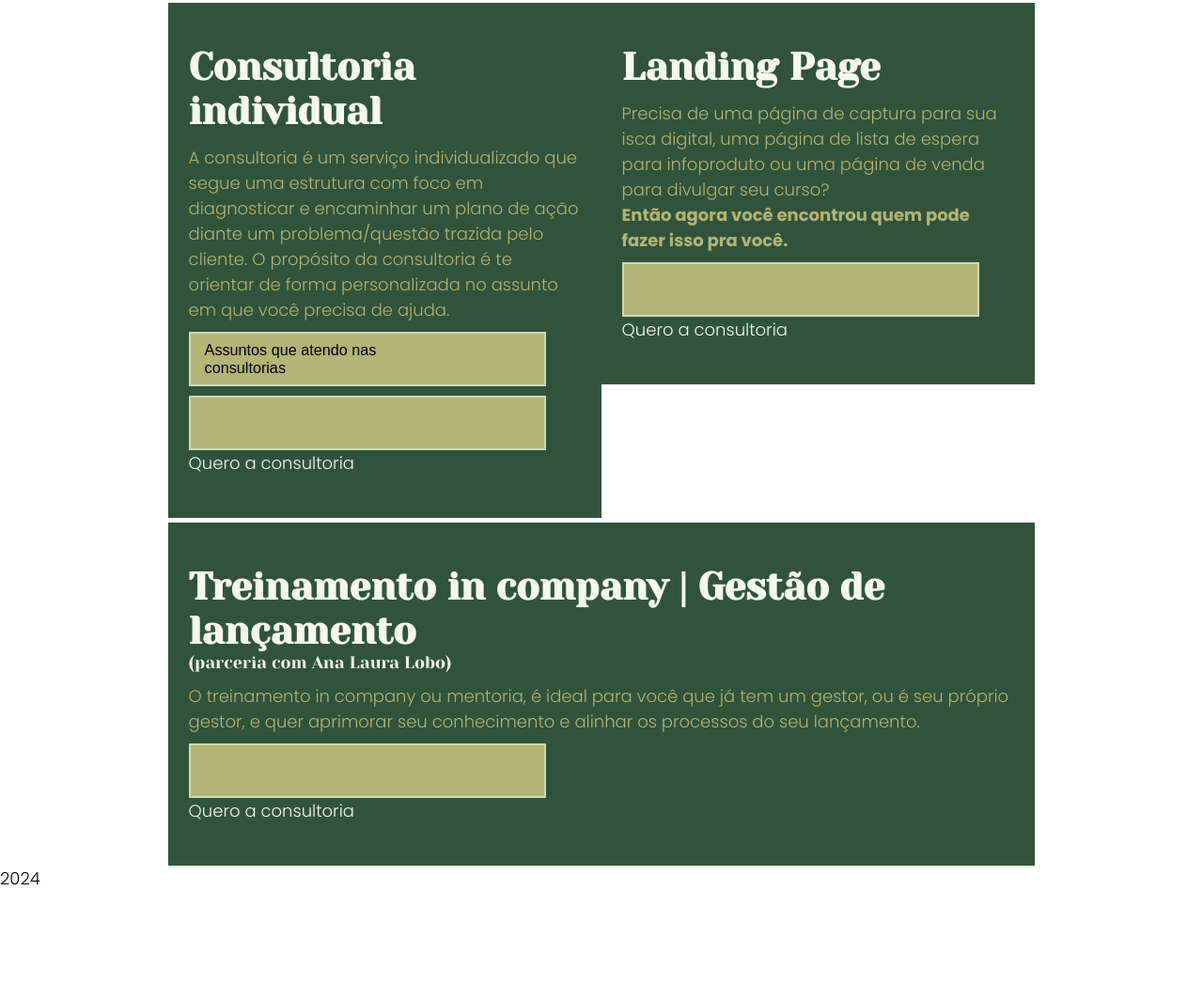
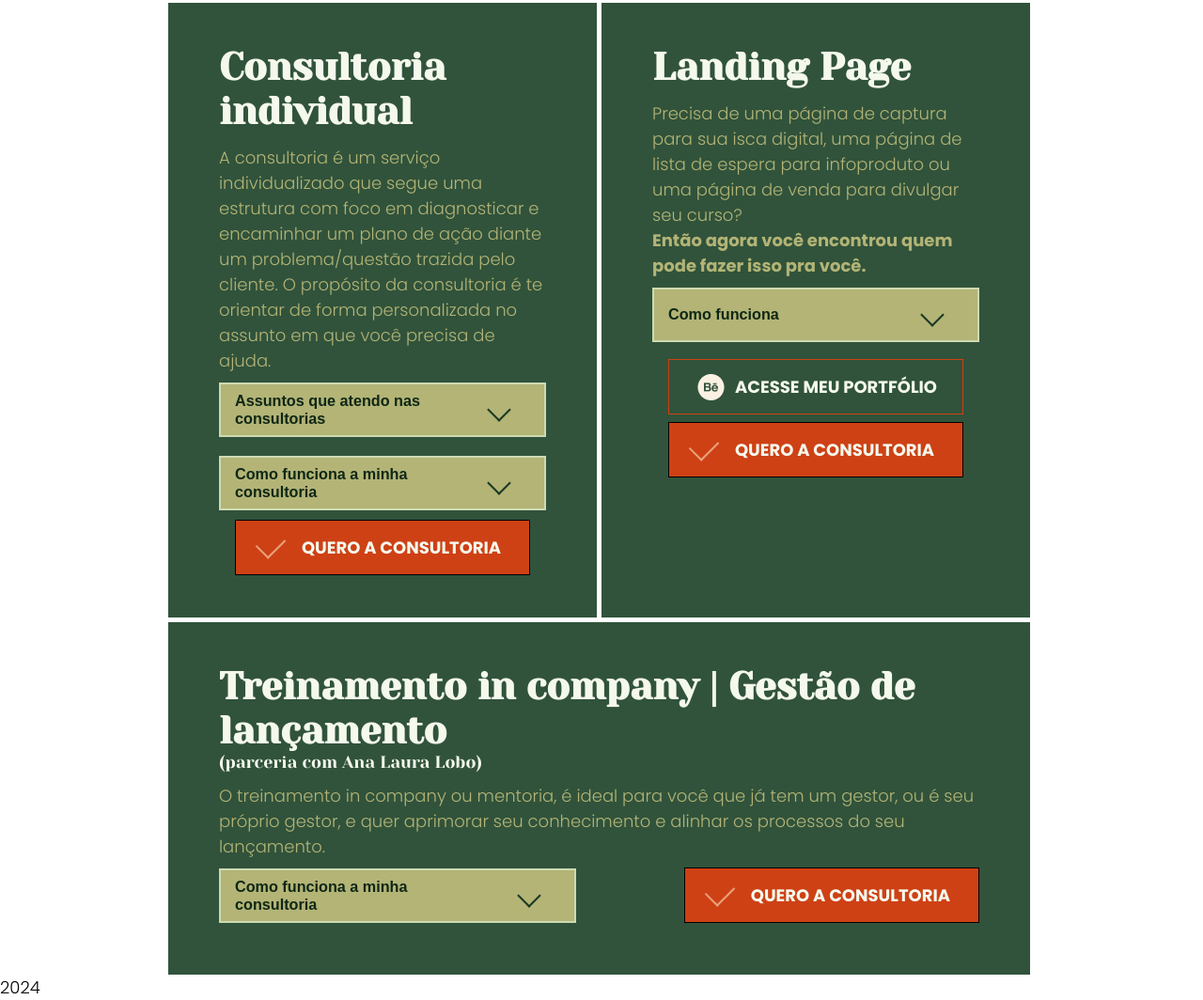
Before and after one commit to DimPack/ana-Zeferino-landing, a plain HTML site: page index.html in a window 1280 px wide. Shown: the part 743-1807 px from the top of the page at 94% size. Before the commit the page ends 1691 px from the top, so only its background shows below. Drawn offline with Linux system fonts and the light colour scheme.

Commit message:
update block servico. Create btn-red and accardion

```diff
--- a/assets/css/servicos.css
+++ b/assets/css/servicos.css
@@ -6,13 +6,19 @@
     font-size: 2.5rem;
     margin: 3.75rem 0 2.5rem;
 }
+.servico-wrapper {
+    display: flex;
+}
+ .row:first-child .servico-wrapper{
+    padding-right: 5px;
+}
 .servico-wrapper:not(:last-child) {
     padding-bottom: 5px;
 }
 .servico-article {
     color: #F5F9ED;
     background-color: #31533B;
-    padding: 2.5rem 1.2rem;
+    padding: 2.5rem 1rem;
 }
 .title-article {
     font-size: 2.25rem;
@@ -26,26 +32,96 @@
 .servico-description {
     color: #B3B476;
 }
+.servico-buttons {
+    display: flex;
+    flex-direction: column;
+    justify-content: center;
+    align-items: center;
+}
 .servicos-accordion {
     max-width: 380px;
     min-width: 300px;
     width: 100%;
     height: 58px;
+    position: relative;
+    margin: 10px 0;
+    padding: 0;
     background-color: #B3B476;
     border: 2px solid #CDDAB2;
-    margin-top: 10px;
-    padding: 0;
     cursor: pointer;
 }
+.servicos-accordion::after {
+    content: '';
+    position: absolute;
+    width: 16px;
+    height: 16px;
+    border-bottom: 2px solid #1A3923;
+    border-right: 2px solid #1A3923;
+    top: 50%;
+    top: 50%;
+    right: 30px;
+    transform: translate(-50%, -50%) rotate(45deg);
+}
 .accordion-item {
+    color: #0E2715;
     text-align: left;
     font-size: 0.9rem;
+    font-weight: 600;
     margin: 8px 125px 8px 15px;
 }
-
+.btn-red {
+    display: inline-block;
+    position: relative;
+    padding: 15px 30px 15px 70px;
+    font-weight: 600;
+    background-color: #CE4115;
+    border: 1px solid black;
+    text-transform: uppercase;
+}
+.btn-red::before {
+    content: '';
+    position: absolute;
+    width: 25px;
+    height: 17px;
+    left: 10px;
+    border-bottom: 2px solid #E9A37C;
+    border-left: 2px solid #E9A37C;
+    transform: translate(50%) rotate(-45deg);
+}
+.btn-be {
+    display: inline-block;
+    position: relative;
+    margin: 8px auto;
+    padding: 15px 27px 15px 70px;
+    font-weight: 600;
+    background-color: transparent;
+    border: 1px solid #CE4115;
+    text-transform: uppercase;
+}
+.btn-be::before {
+    content: url('./../icons/Behance.png');
+    position: absolute;
+    width: 28px;
+    height: 28px;
+    left: 30px;
+}
 @media screen and (min-width: 768px) {
     :root{
         font-size: 18px;
     }
+    .servico-article {
+        padding: 2.5rem
+    }
+
 
 }
+@media screen and (min-width: 980px) {
+    .row>.servico-wrapper:last-child .servico-buttons{
+        flex-direction: row;
+        justify-content: space-between;
+    }
+    .servico-article {
+        padding: 2.5rem 3rem;
+    }
+
+}
--- a/assets/css/welcome.css
+++ b/assets/css/welcome.css
@@ -4,7 +4,7 @@
 .center-content {
     display: flex;
     flex-direction: column;
-    justify-content: end;
+    justify-content: center;
 }
 .welcome-heading {
     margin: 0;
--- a/index.html
+++ b/index.html
@@ -75,13 +75,20 @@
                             <article class="servico-article">
                                 <h3 class="title-article">Consultoria individual</h3>
                                 <p class="servico-description">A consultoria é um serviço individualizado que segue uma estrutura com foco em diagnosticar e encaminhar um plano de ação diante um problema/questão trazida pelo cliente. O propósito da consultoria é te orientar de forma personalizada no assunto em que você precisa de ajuda.</p>
-                                <button class="servicos-accordion">
-                                    <p class="accordion-item">
-                                        Assuntos que atendo nas consultorias
-                                    </p>
-                                </button>
-                                <div class="servicos-accordion"></div>
-                                <a href="#">Quero a consultoria</a>
+                                <div class="servico-buttons">
+                                    <button class="servicos-accordion">
+                                        <p class="accordion-item">
+                                            Assuntos que atendo nas consultorias
+                                        </p>
+                                    </button>
+                                    <button class="servicos-accordion">
+                                        <p class="accordion-item">
+                                            Como funciona a minha consultoria
+                                        </p>
+                                    </button>
+                                    <a class="btn-red" href="#">Quero a consultoria</a>
+                                </div>
+
                             </article>
                         </div>
                         <div class="servico-wrapper col-lg-6">
@@ -89,8 +96,17 @@
                                 <h3 class="title-article">Landing Page</h3>
                                 <p class="servico-description">Precisa de uma página de captura para sua isca digital, uma página de lista de espera para infoproduto ou uma página de venda para divulgar seu curso?<br><strong>Então agora você encontrou quem pode fazer isso pra você.</strong>
                                 </p>
-                                <div class="servicos-accordion"></div>
-                                <a href="#">Quero a consultoria</a>
+                                <div class="servico-buttons">
+                                    <button class="servicos-accordion">
+                                        <p class="accordion-item">
+                                            Como funciona
+                                        </p>
+                                    </button>
+
+                                    <a class="btn-be" href="#">Acesse meu portfólio</a>
+                                    <a class="btn-red" href="#">Quero a consultoria</a>
+                                </div>
+
                             </article>
                         </div>
                         <div class="servico-wrapper col-lg-12">
@@ -102,8 +118,15 @@
                                 <p class="servico-description">O treinamento in company ou mentoria, é ideal para você que já tem um gestor,
                                     ou é seu próprio gestor, e quer aprimorar seu conhecimento e alinhar os
                                     processos do seu lançamento.</p>
-                                <div class="servicos-accordion"></div>
-                                <a href="#">Quero a consultoria</a>
+                                    <div class="servico-buttons">
+                                        <button class="servicos-accordion">
+                                            <p class="accordion-item">
+                                                Como funciona a minha consultoria
+                                            </p>
+                                        </button>
+                                        <a class="btn-red" href="#">Quero a consultoria</a>
+                                    </div>
+
                             </article>
                         </div>
 
```
Also changed, not shown: assets/icons/Behance.png (added).
